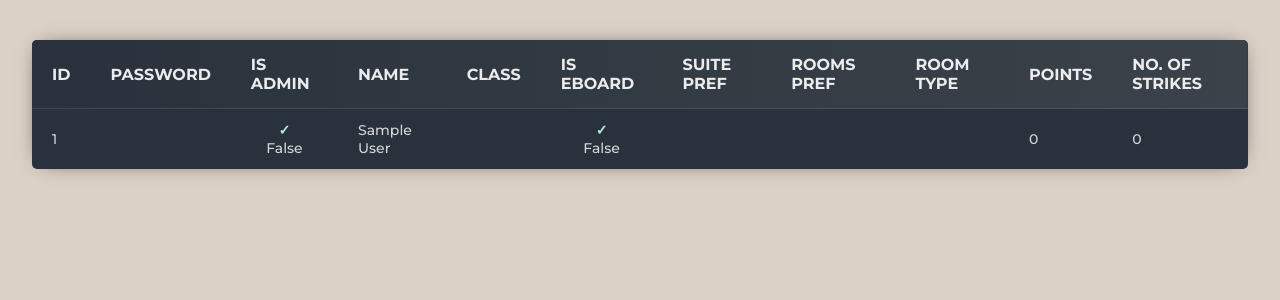
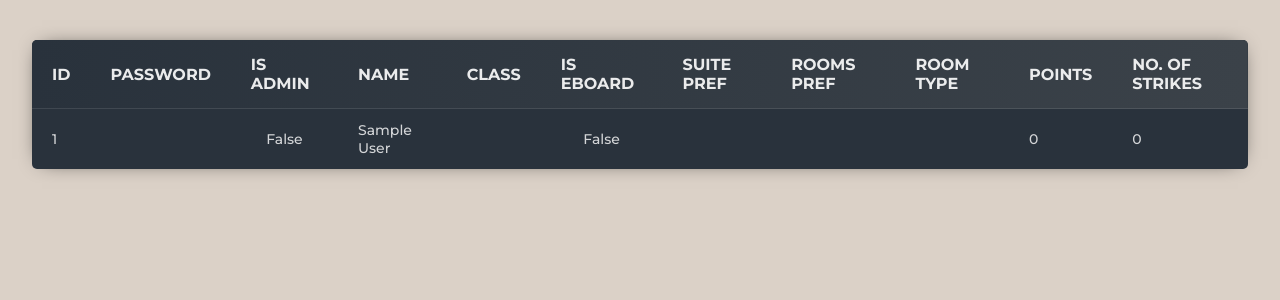
Before and after one commit to Sonicfires2/Housing-Assignment-AI, a PHP site: page /ShowAllData.php in a window 1280 px wide. Shown: the part 19-319 px from the top of the page. Run offline with PHP 8.4, Linux system fonts and the light colour scheme; the visitor is signed in with stand-in values (Sample User, id 1).

Commit message:
Update form.css to display correct symbol in database

```diff
--- a/Project1/taskB/form.css
+++ b/Project1/taskB/form.css
@@ -473,8 +473,8 @@
   text-align: center;
 }
 
-.containerOfAllData td:nth-child(3):before, /* Icons for Is Admin */
-.containerOfAllData td:nth-child(6):before { /* Icons for Is Active */
+.containerOfAllData td:nth-child(3)[data-content="True"]:before, /* Icons for Is Admin */
+.containerOfAllData td:nth-child(6)[data-content="True"]:before { /* Icons for Is Active */
   content: '\2713'; /* Checkmark */
   color: #aaf0d1;
   display: block;
@@ -482,10 +482,13 @@
   text-align: center;
 }
 
-.containerOfAllData td:nth-child(3)[data-content='False']:before,
-.containerOfAllData td:nth-child(6)[data-content='False']:before {
+.containerOfAllData td:nth-child(3)[data-content="False"]:before,
+.containerOfAllData td:nth-child(6)[data-content="False"]:before {
   content: '\2717'; /* X symbol */
   color: #ff4d4d; /* Red color */
+  display: block;
+  font-weight: bold;
+  text-align: center;
 }
 
 .containerOfAllData tr:last-child td {
```
